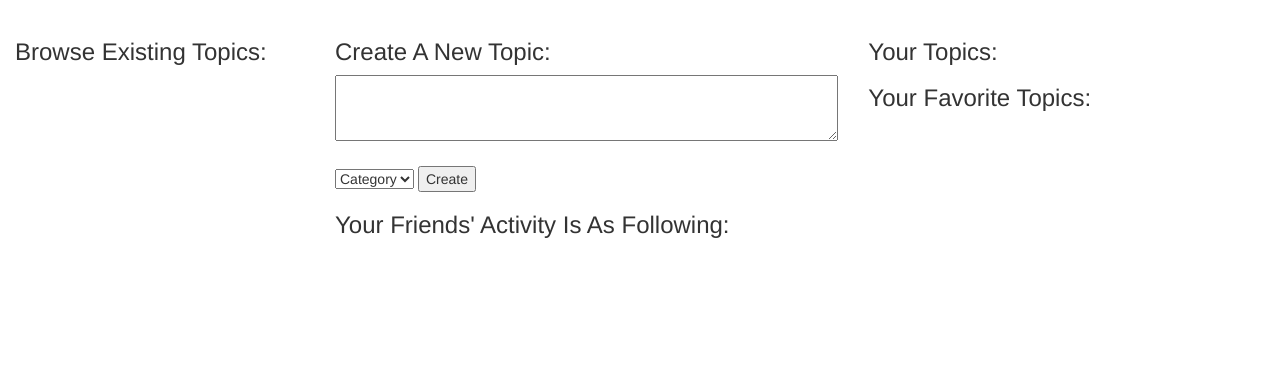
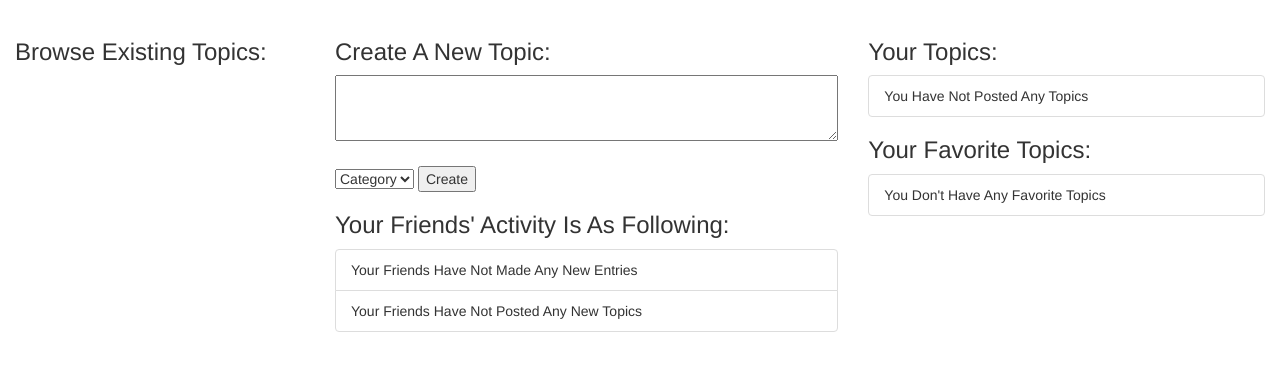
Before and after one commit to muhammadhamzakhan/CS353Bilkent, a PHP site: page /home.php in a window 1280 px wide. Shown: the part 51-422 px from the top of the page. Run offline with PHP 8.4, Linux system fonts and the light colour scheme; the visitor is signed in with stand-in values (Sample User, id 1); data that the repository does not hold is empty.

Commit message:
Added some error msgz

```diff
--- a/code/home.php
+++ b/code/home.php
@@ -214,6 +214,8 @@ function test_input($data) {
 						echo "<li class='list-group-item'>Friend ".$row["username"]." Posted Entry ".$row["content"]." On Topic ".$row["topicName"];
 					}
 				}
+				else
+					echo "<li class='list-group-item'> Your Friends Have Not Made Any New Entries";
 
 				$lastftopicsql = "SELECT * FROM Topic_Combined_View WHERE userID IN (SELECT ID AS UName FROM User JOIN UserFollow ON (UserFollow.followedID = User.ID && followerID = '$userID')) ORDER BY date DESC";
 				$lastftopicresult = mysqli_query($db, $lastfentrysql);
@@ -232,6 +234,8 @@ function test_input($data) {
 						echo "<li class='list-group-item'>Friend ".$row["username"]." Posted Topic ".$row["content"];
 					}
 				}
+				else
+					echo "<li class='list-group-item'> Your Friends Have Not Posted Any New Topics";
 				?>
 		</ul>
 		</div>
@@ -254,6 +258,8 @@ function test_input($data) {
 					echo "<li class='list-group-item'>".$row["content"]."</li>";
 				}
 			}
+			else
+				echo "<li class='list-group-item'> You Have Not Posted Any Topics";
 
 			?>
 	</ul>
@@ -276,6 +282,8 @@ function test_input($data) {
 					echo "<li class='list-group-item'>".$row["content"]."</li>";
 				}
 			}
+			else
+				echo "<li class='list-group-item'> You Don't Have Any Favorite Topics";
 			?>
 		</ul>
 	</div>
```
